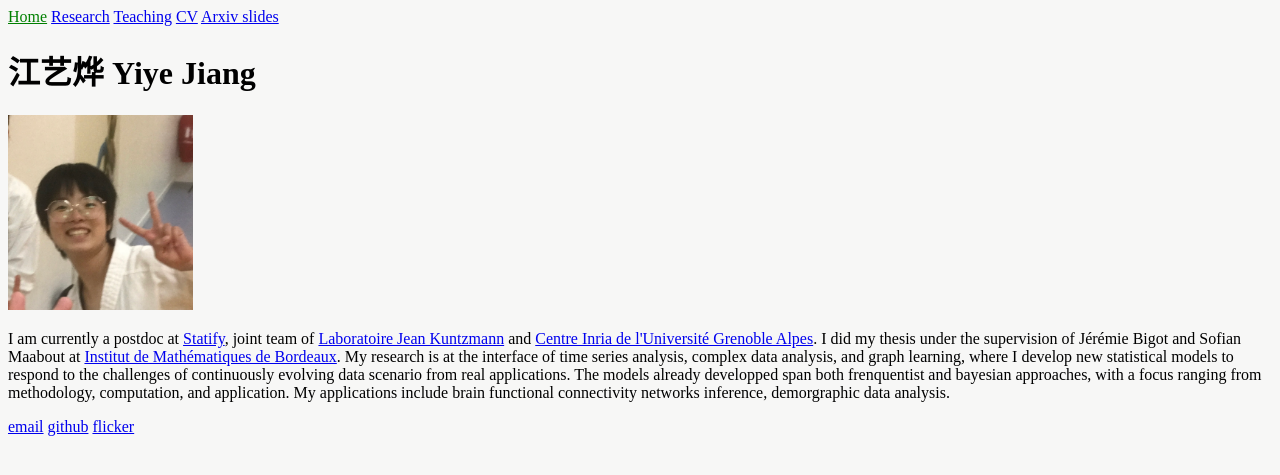
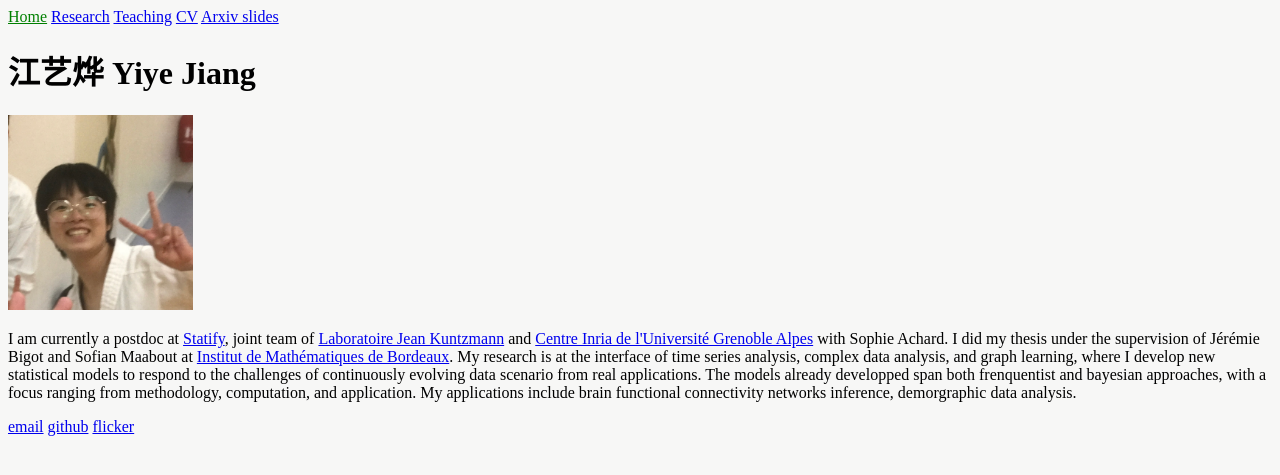
Before and after one commit to yiyej/yiyej.github.io, a Jekyll site: the page built from index.html, in a window 1280 px wide. Shown: the top 475 px of the page. Built offline with Jekyll 4.4.1, drawn with Linux system fonts in a browser that asks for light colours.

Commit message:
Update index.html

```diff
--- a/index.html
+++ b/index.html
@@ -7,7 +7,7 @@
 <img src="{{site.baseurl}}/assets/images/ID2.jpg" width="185" height="195">
 
 <p>
-I am currently a postdoc at <a href="https://team.inria.fr/statify/">Statify</a>, joint team of <a href="https://www-ljk.imag.fr">Laboratoire Jean Kuntzmann</a> and <a href="https://www.inria.fr/fr/centre-inria-universite-grenoble-alpes">Centre Inria de l'Université Grenoble Alpes</a>. I did my thesis under the supervision of Jérémie Bigot and Sofian Maabout at <a href="https://www.math.u-bordeaux.fr/imb/spip.php?lang=fr">Institut de Mathématiques de Bordeaux</a>.
+I am currently a postdoc at <a href="https://team.inria.fr/statify/">Statify</a>, joint team of <a href="https://www-ljk.imag.fr">Laboratoire Jean Kuntzmann</a> and <a href="https://www.inria.fr/fr/centre-inria-universite-grenoble-alpes">Centre Inria de l'Université Grenoble Alpes</a> with Sophie Achard. I did my thesis under the supervision of Jérémie Bigot and Sofian Maabout at <a href="https://www.math.u-bordeaux.fr/imb/spip.php?lang=fr">Institut de Mathématiques de Bordeaux</a>.
 
 My research is at the interface of time series analysis, complex data analysis, and graph learning,
 where I develop new statistical models to respond to the challenges of continuously evolving data scenario from real applications.
```
